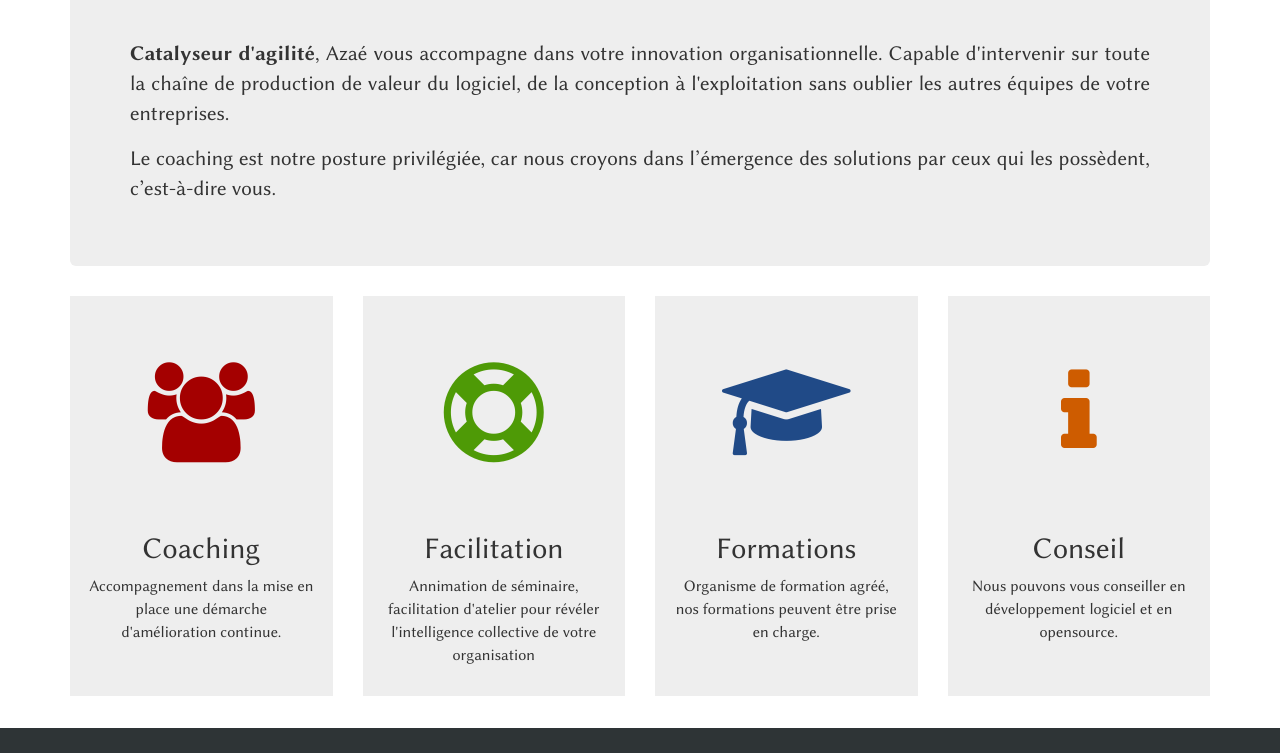
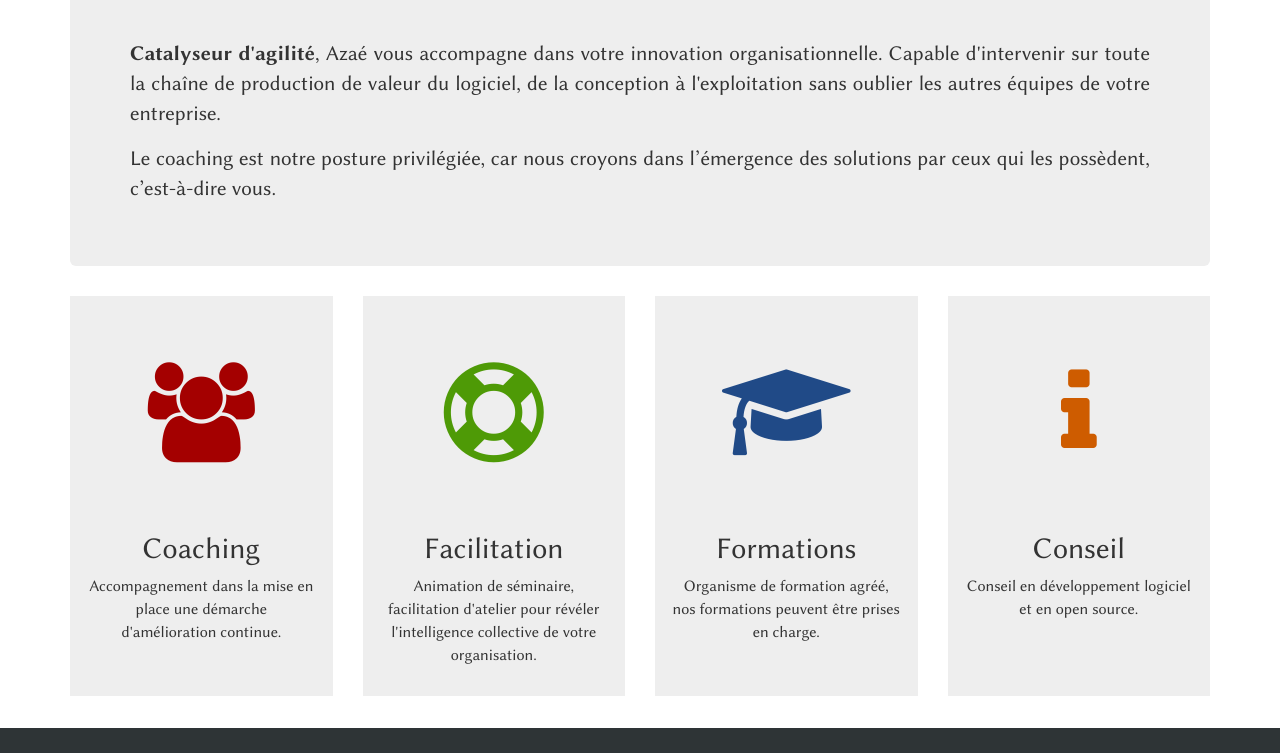
Before and after one commit to coachBZH/azae.net, a Jekyll site: the page built from index-new.html, in a window 1280 px wide. Shown: the part 326-1079 px from the top of the page. Built offline with Jekyll 4.4.1, drawn with Linux system fonts in a browser that asks for light colours.

Commit message:
text corrections

```diff
--- a/index-new.html
+++ b/index-new.html
@@ -8,7 +8,7 @@
   <div class="col-md-12">
     <div class="jumbotron">
       <p class="text-justify">
-        <strong>{{site.baseline}}</strong>, Azaé vous accompagne dans votre innovation organisationnelle. Capable d'intervenir sur toute la chaîne de production de valeur du logiciel, de la conception à l'exploitation sans oublier les autres équipes de votre entreprises.
+        <strong>{{site.baseline}}</strong>, Azaé vous accompagne dans votre innovation organisationnelle. Capable d'intervenir sur toute la chaîne de production de valeur du logiciel, de la conception à l'exploitation sans oublier les autres équipes de votre entreprise.
       </p>
       <p class="text-justify">
         Le coaching est notre posture privilégiée, car nous croyons dans l’émergence des solutions par ceux qui les possèdent, c’est-à-dire vous.
@@ -34,7 +34,7 @@
         <div class="chameleon text-center"><i class="fa fa-support"></i></div>
         <h2 class="text-center">Facilitation</h2>
         <p class="text-center">
-          Annimation de séminaire, facilitation d'atelier pour révéler l'intelligence collective de votre organisation
+          Animation de séminaire, facilitation d'atelier pour révéler l'intelligence collective de votre organisation.
         </p>
       </a>
     </div>
@@ -45,7 +45,7 @@
         <div class="skyBlue text-center"><i class="fa fa-graduation-cap"></i></div>
         <h2 class="text-center">Formations</h2>
         <p class="text-center">
-          Organisme de formation agréé, nos formations peuvent être prise en charge.
+          Organisme de formation agréé, nos formations peuvent être prises en charge.
         </p>
       </a>
     </div>
@@ -56,7 +56,7 @@
         <div class="orange text-center"><i class="fa fa-info"></i></div>
         <h2 class="text-center">Conseil</h2>
         <p class="text-center">
-          Nous pouvons vous conseiller en développement logiciel et en opensource.
+          Conseil en développement logiciel et en open source.
         </p>
       </a>
     </div>
--- a/index.html
+++ b/index.html
@@ -7,7 +7,7 @@
 <div class="row">
   <div class="jumbotron col-md-12">
     <p class="text-justify">
-      <strong>{{site.baseline}}</strong>, Azaé vous accompagne dans votre innovation organisationnelle. Capable d'intervenir sur toute la chaîne de production de valeur du logiciel, de la conception à l'exploitation sans oublier les autres équipes de votre entreprises.
+      <strong>{{site.baseline}}</strong>, Azaé vous accompagne dans votre innovation organisationnelle. Capable d'intervenir sur toute la chaîne de production de valeur du logiciel, de la conception à l'exploitation sans oublier les autres équipes de votre entreprise.
     </p>
     <p class="text-justify">
       Le coaching est notre posture privilégiée, car nous croyons dans l’émergence des solutions par ceux qui les possèdent, c’est-à-dire vous.
@@ -32,7 +32,7 @@
         <div class="chameleon text-center"><i class="fa fa-support"></i></div>
         <h1 class="text-center">Facilitation</h1>
         <p class="text-center">
-          Annimation de séminaire, facilitation d'atelier pour révéler l'intelligence collective de votre organisation
+          Animation de séminaire, facilitation d'atelier pour révéler l'intelligence collective de votre organisation.
         </p>
       </a>
     </div>
@@ -43,7 +43,7 @@
         <div class="skyBlue text-center"><i class="fa fa-graduation-cap"></i></div>
         <h1 class="text-center">Formations</h1>
         <p class="text-center">
-          Organisme de formation agréé, nos formations peuvent être prise en charge.
+          Organisme de formation agréé, nos formations peuvent être prises en charge.
         </p>
       </a>
     </div>
```
